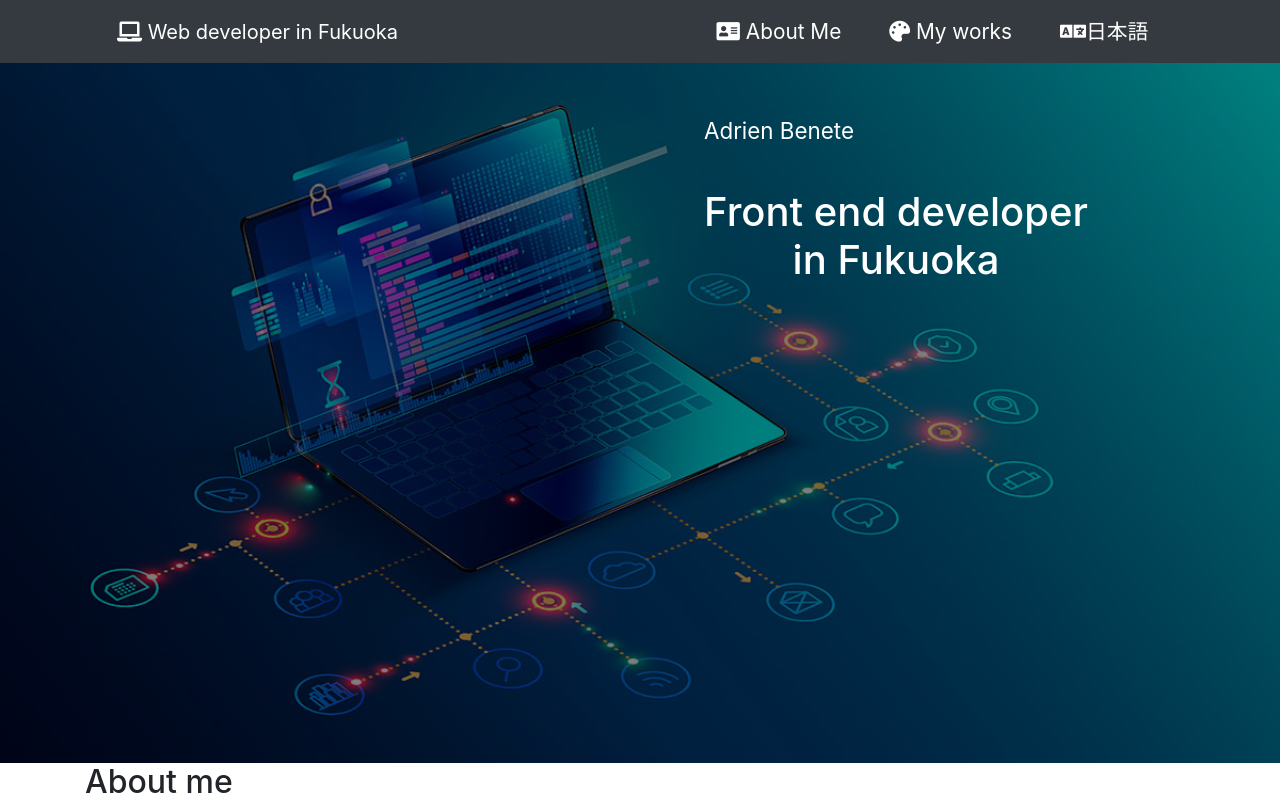
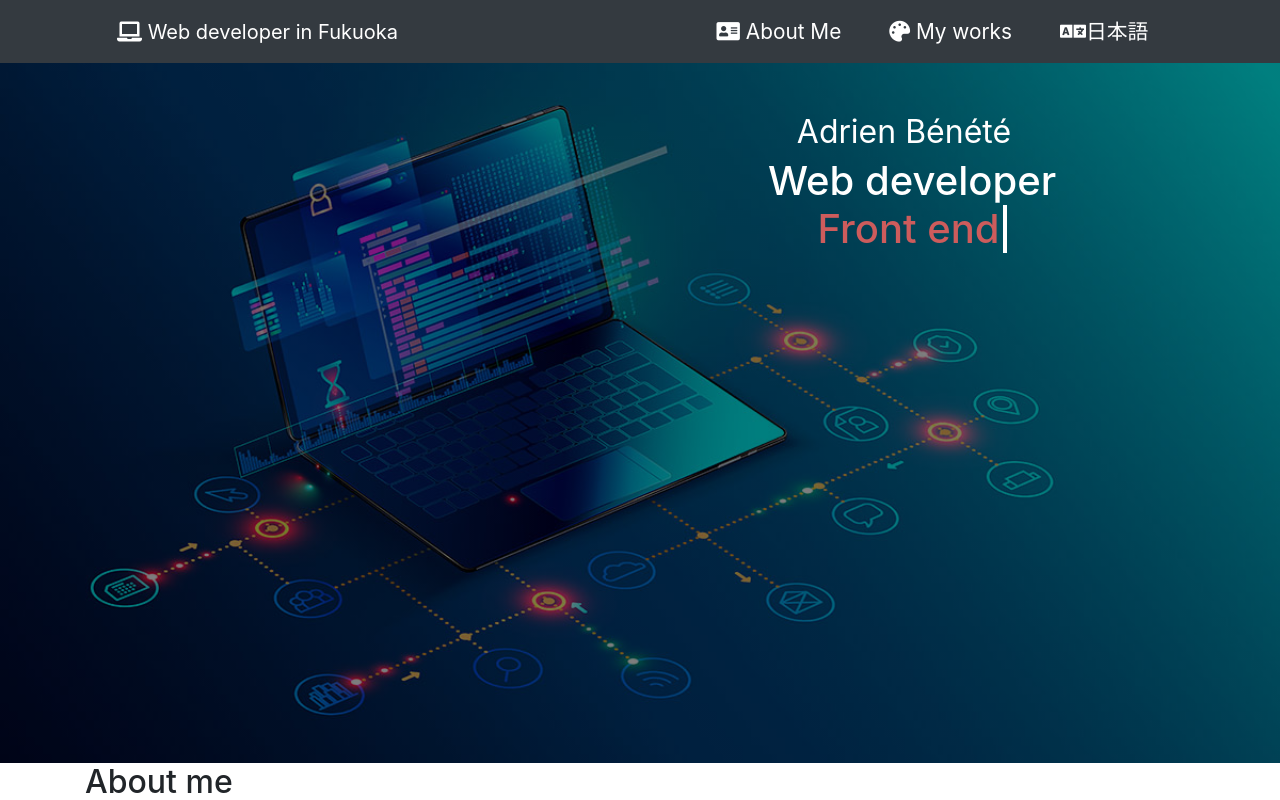
Before and after one commit to adriben/portfolio, a Vue app: page / in a window 1280 px wide. Shown: the top 800 px of the page. Built offline with nearby package versions, Linux system fonts and the light colour scheme.

Commit message:
ajout de l animation typewriting sur le titre de la page d acceuil

```diff
--- a/src/views/Home.vue
+++ b/src/views/Home.vue
@@ -3,8 +3,13 @@
      <TheHeader></TheHeader>
      <section class="banniere col-12 hero">
         <div class="hero-text">
-          <p>Adrien Benete</p>
-          <h1 class="pt-4 text-center">Front end developer in Fukuoka</h1>
+          <p>Adrien Bénété</p>
+          <h1 class="pt-4 text-center">
+            Web developer
+            <br>
+            <span class="typed-text">{{ typeValue }}</span>
+            <span class="cursor" :class="{'typing': typeStatus }">&nbsp;</span>
+           </h1>
         </div>
       </section>
    <div class="container">
@@ -119,8 +124,55 @@
   name: 'Home',
   components: {
     "TheHeader": TheHeader,
+  },
+  data:() =>{
+    return{
+      typeValue: '',
+      typeStatus: false,
+      typeArray: ['Front end', 'Full stack', 'Design'],
+      typingSpeed: 200,
+      erasingSpeed: 100,
+      newTextDelay: 2000,
+      typeArrayIndex: 0,
+      charIndex: 0
 
+    }
+  },
+  methods: {
+    typeText(){
+     if(this.charIndex < this.typeArray[this.typeArrayIndex].length){
+           if(!this.typeStatus)
+           this.typeStatus = true;
+           this.typeValue += this.typeArray[this.typeArrayIndex].charAt(this.charIndex)
+           this.charIndex += 1;
 
+           setTimeout(this.typeText, this.typingSpeed);
+     } else{
+              this.typeStatus = false;
+              setTimeout(this.eraseText, this.newTextDelay);
+     }
+    },
+    eraseText(){
+      if(this.charIndex > 0){
+        if(!this.typeStatus)
+        this.typeStatus = true;
+
+        this.typeValue = this.typeArray[this.typeArrayIndex].substring(0, this.charIndex -1 )
+        this.charIndex -= 1;
+        setTimeout(this.eraseText, this.erasingSpeed)
+      }
+      else{
+        this.typeStatus = false;
+        this.typeArrayIndex += 1;
+        if(this.typeArrayIndex >= this.typeArray.length)
+        this.typeArrayIndex = 0;
+
+        setTimeout(this.typeText, this.typingSpeed + 1000);
+      }
+    }
+  },
+  created(){
+    setTimeout(this.typeText, this.newTextDelay + 200)
   }
 }
 </script>
@@ -142,37 +194,41 @@
     background-size: cover;
     height: 700px;
     width: 100%;
-    justify-content: center;
     position: relative;
 
     .hero-text{
         position: absolute;
-
-
         align-items: center;
-        top: 20%;
-        left: 70%;
-        transform: translate(-50%, -50%);
+        top: 10%;
+        left: 60%;
     p{
-        font-size: 140%;
-        top: 20%;
-        left: 70%;
+      position: absolute;
+        font-size: 200%;
+        top: -20%;
+        left: 10%;
 
 
     }
+    h1{
+      span.cursor{
+        display: inline-block;
+        margin-left: 3px;
+        width: 4px;
+        background-color: #fff;
+        animation: cursorBlink 1s infinite;
 
-    a{
-        background-color: white;
-        color: black;
-        text-align: center;
-        width: fit-content;
-        animation: slow-display ease-out 3000ms ;
-        transition: 700ms;
-        &:hover{
-            transform: scale(1.1);
-            transition: 700ms;
-        }
+      }
+      span.cursor.typing{
+        animation: none;
+
+      }
+      span.typed-text{
+       color: indianred;
+      }
+
     }
+
+
   }}
 .banner{
   height: 700px;
@@ -256,5 +312,11 @@
     }
 }
 
+@keyframes cursorBlink{
+  49%{ background-color: #fff;}
+  50% {background-color: transparent;  }
+  99% {background-color: transparent;  }
+
+}
 
 </style>
```
